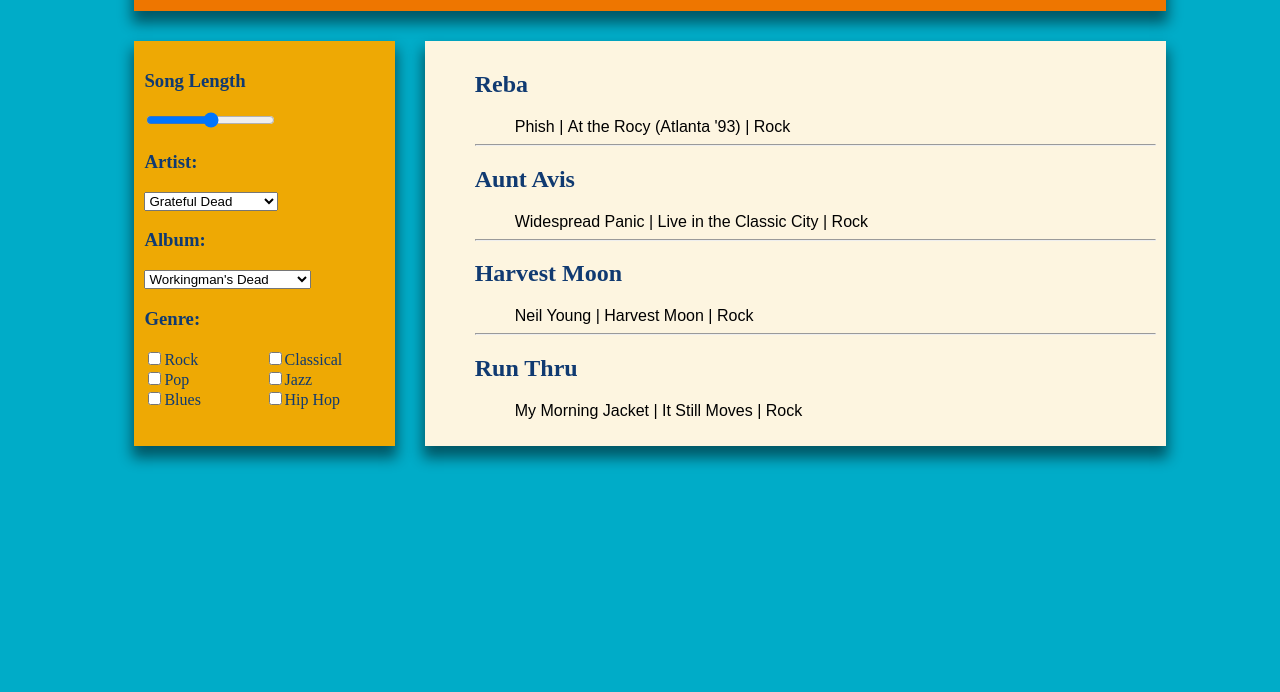
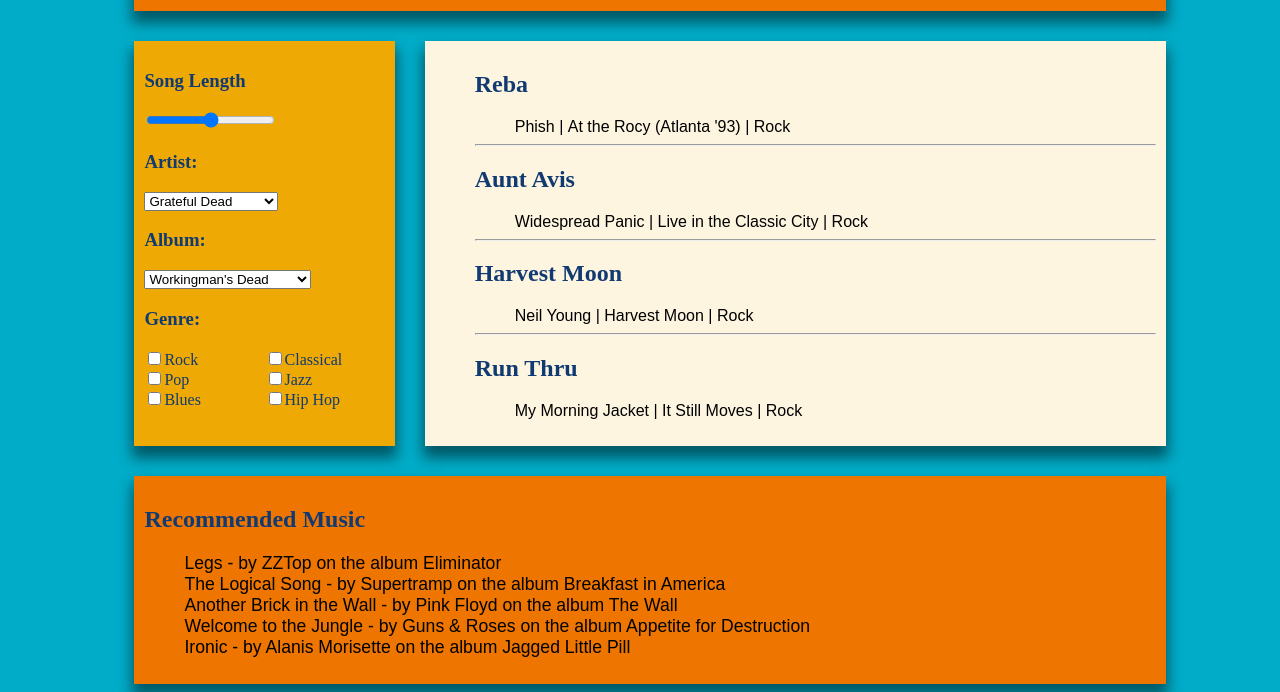
Before and after one commit to mtallentb/CSS_MUSIC-HISTORY_01, a plain HTML site: page index.html in a window 1280 px wide. Shown: the part 149-841 px from the top of the page. Before the commit the page ends 800 px from the top, so only its background shows below. Drawn offline with Linux system fonts and the light colour scheme; a web font is replaced by a local one.

Commit message:
added JS functionality meeting Music History 02 requirements

```diff
--- a/css/style.css
+++ b/css/style.css
@@ -93,3 +93,24 @@ main {
 .song-info > li {
 	display: inline-block;
 }
+
+#songlist-box {
+	margin: 30px -20px 0px 0px;
+	background: #ee7600;
+	-webkit-box-shadow: 0px 10px 13px 2px rgba(0,0,0,0.49);
+	-moz-box-shadow: 0px 10px 13px 2px rgba(0,0,0,0.49);
+	box-shadow: 0px 10px 13px 2px rgba(0,0,0,0.49);
+	padding: 10px;
+	flex-wrap: wrap;
+	flex-basis: 100%;
+}
+
+#songlist {
+
+}
+
+#songlist > li {
+	list-style: none;
+	font-family: "Coda", sans-serif;
+	font-size: 1.1em;
+}
--- a/index.html
+++ b/index.html
@@ -111,13 +111,30 @@
 
 				</main>
 
+
+
+			</div>
+
+			<div class="flexbox">
+
+				<div id="songlist-box">
+
+					<h2>Recommended Music</h2>
+
+					<ul id="songlist">
+
+					</ul>
+
 				</div>
 
+			</div>
 		</div>
 
 		<footer>
 
 		</footer>
 
+		<script type="text/javascript" src="js/main.js"></script>
+
 	</body>
 </html>
--- /dev/null
+++ b/js/main.js
@@ -0,0 +1,25 @@
+let songs = [];
+
+songs.unshift("Legs > by Z*ZTop on the album Eliminator");
+songs.push("The Logical Song > by Supertr@amp on the album Breakfast in America");
+songs.push("Another Brick in the Wall > by Pink Floyd on the album The Wall");
+songs.push("Welco(me to the Jungle > by Guns & Roses on the album Appetite for Destruction");
+songs.push("Ironi!c > by Alanis Moris*ette on the album Jagged Little Pill");
+
+console.log(songs);
+
+
+for (i = 0; i < songs.length; i++) {
+	songs[i] = songs[i].replace(" > ", " - ").replace("!", "").replace("@", "").replace("*","").replace("(", "");
+	document.getElementById("songlist").innerHTML += `<li>${songs[i]}</li>`;
+}
+
+
+/*
+Add one song to the beginning and the end of the array.
+Loop over the array, and remove any words or characters that obviously don't belong.
+Find and replace the > character in each item with a - character.
+Add each string to the DOM in index.html in the main content area.
+
+{Song name} by {Artist} on the album {Album}
+*/
```
